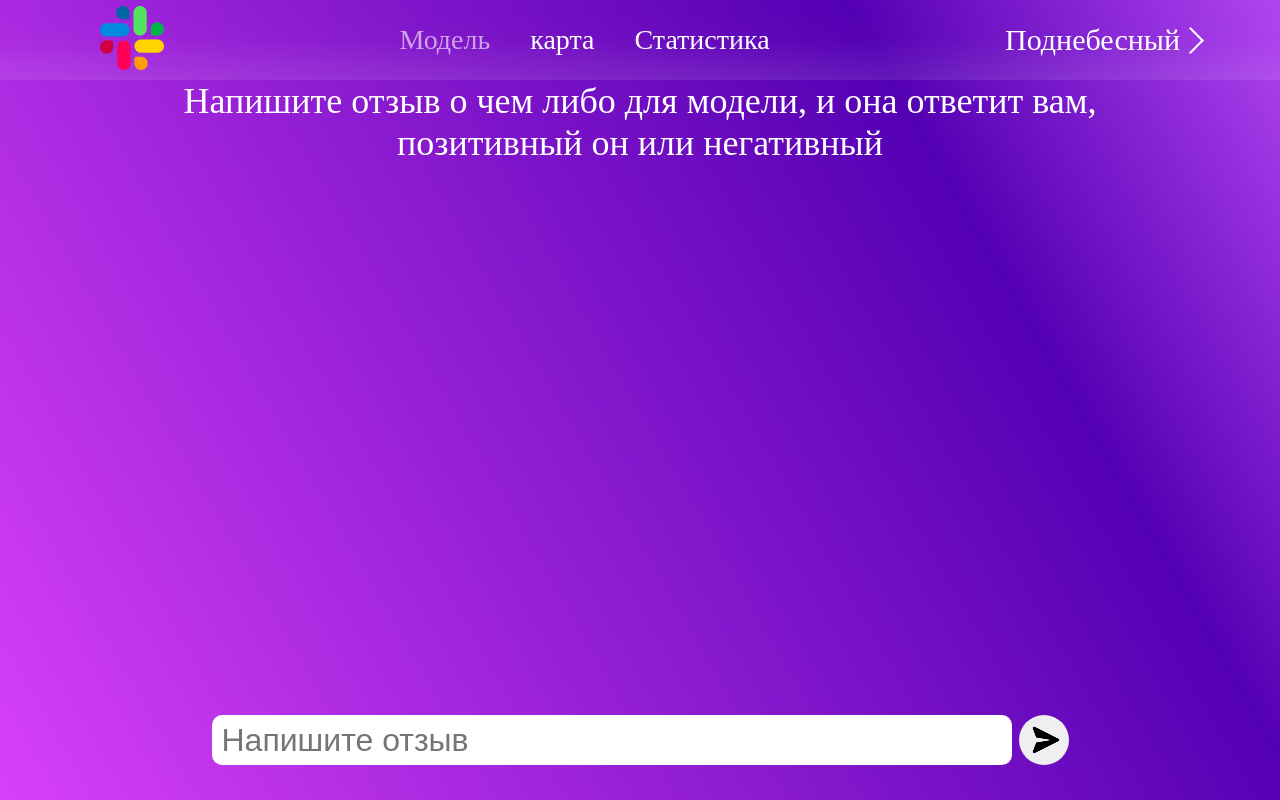
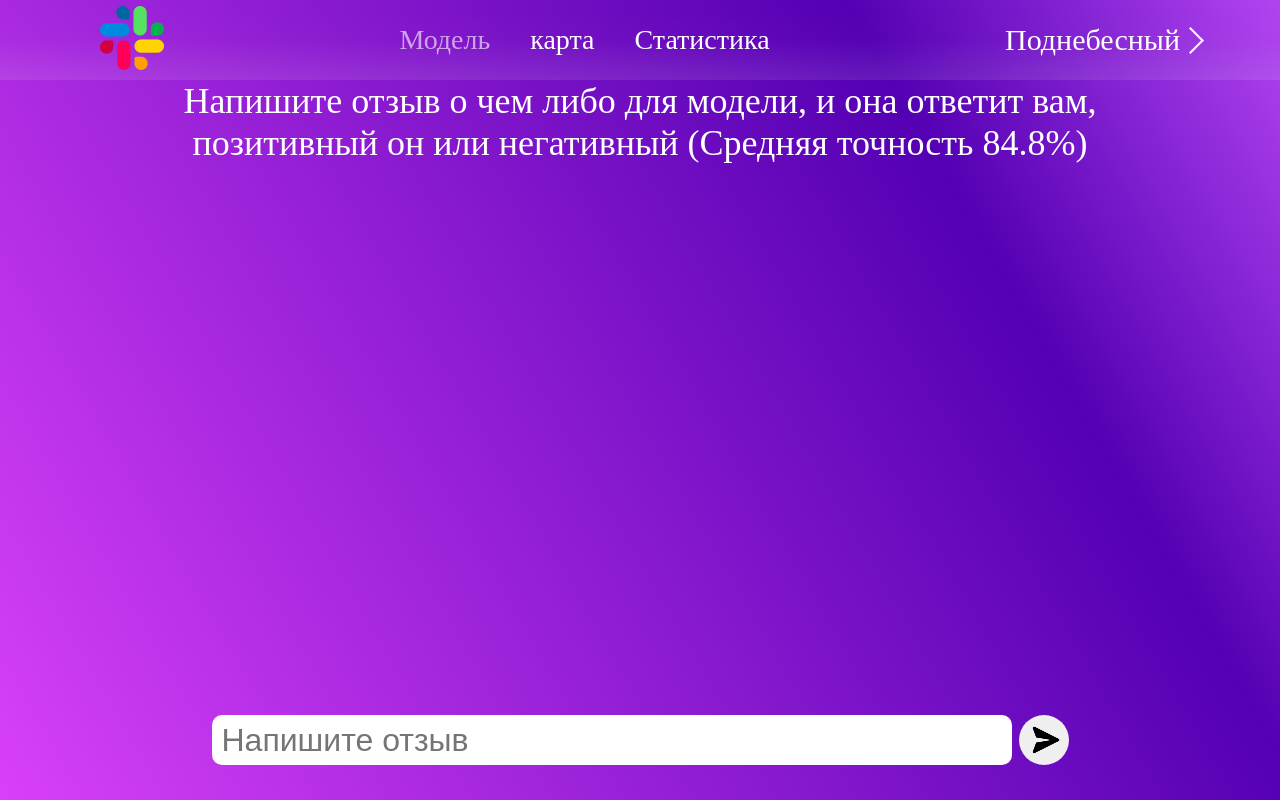
Before and after one commit to Pechenka124/ffffff, a React (Vite) app: page /model in a window 1280 px wide. Built offline with nearby package versions, Linux system fonts and the light colour scheme.

Commit message:
Update NeuroNet.tsx

```diff
--- a/src/components/pages/neuronet/NeuroNet.tsx
+++ b/src/components/pages/neuronet/NeuroNet.tsx
@@ -65,7 +65,7 @@ const NeuroNet: React.FC = () => {
             <div className={styles.window} ref={windowRef}>
                 {messages && messages.length > 0 ? null : (
                     <div className={styles.text}>
-                        Напишите отзыв о чем либо для модели, и она ответит вам, позитивный он или негативный
+                        Напишите отзыв о чем либо для модели, и она ответит вам, позитивный он или негативный (Средняя точность 84.8%)
                     </div>
                 )}
 
```
